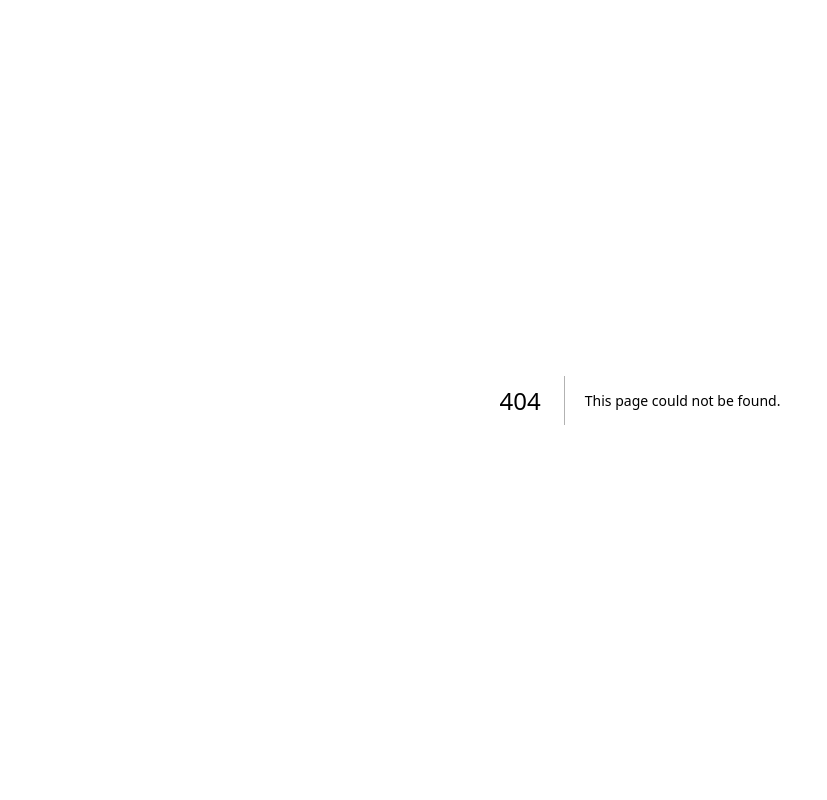
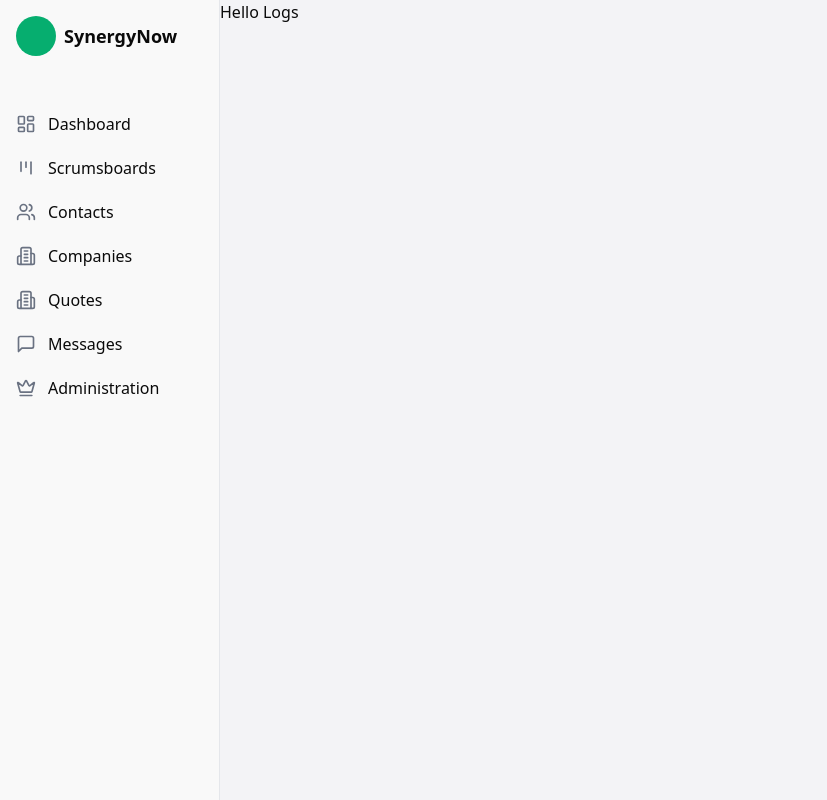
Before and after one commit to YounesBousfiha/SynergyNow, a Next.js app in the folder frontend/: page /dashboard/administration/logs in a window 1280 px wide. Before the commit this address had no page. Shown: the whole page, without its empty margins (0-827 px from the left). Built offline with nearby package versions, Linux system fonts and the light colour scheme.

Commit message:
Add Logs page component to administration dashboard

```diff
--- /dev/null
+++ b/frontend/src/app/dashboard/administration/logs/page.jsx
@@ -0,0 +1,7 @@
+export default function Logs() {
+    return (
+        <>
+            <h1>Hello Logs</h1>
+        </>
+    );
+}
```
